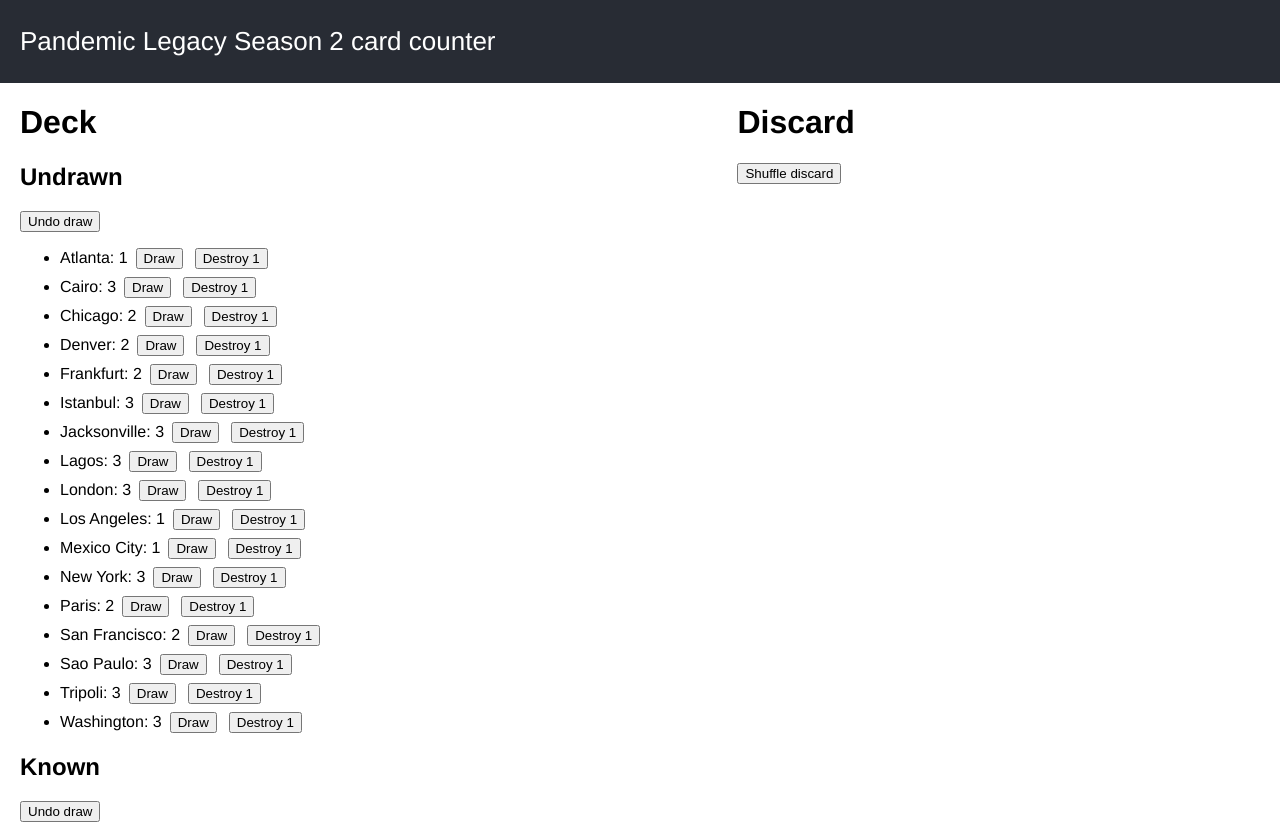
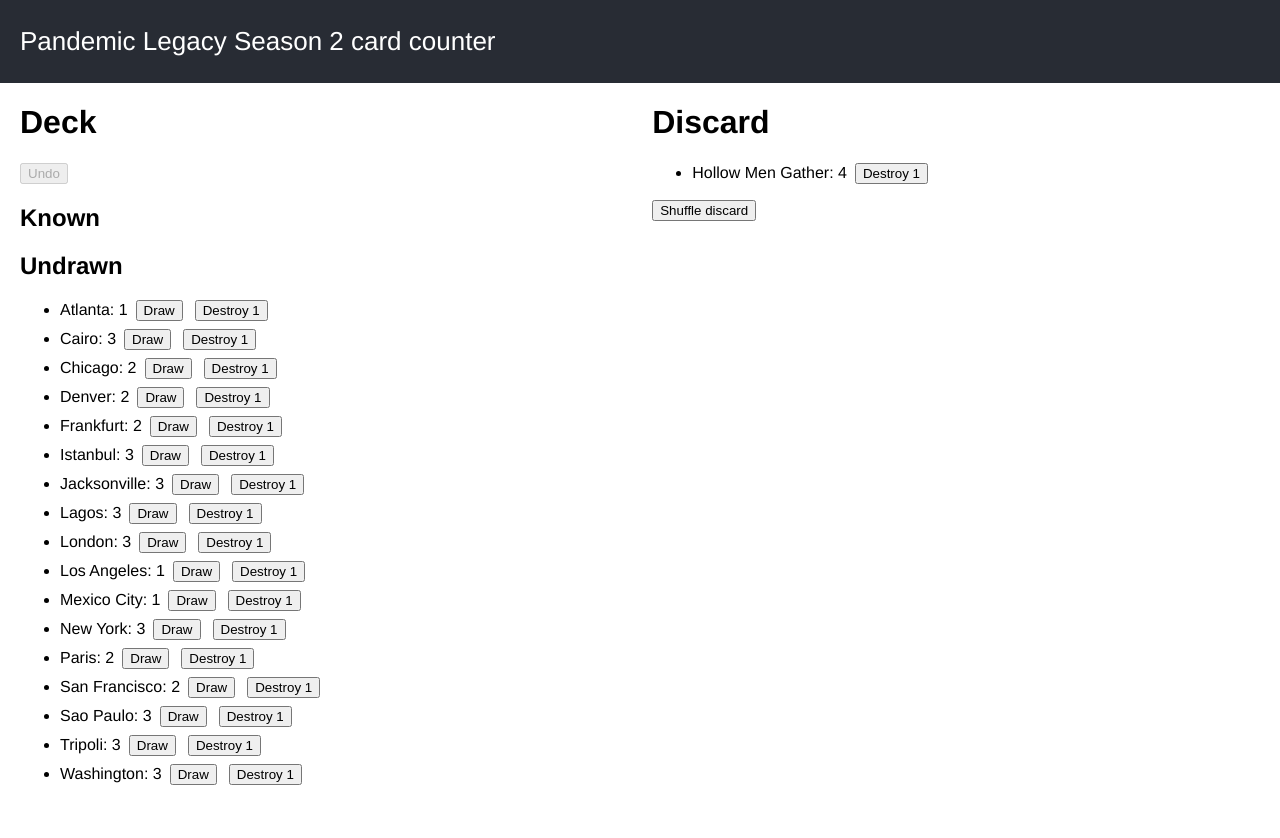
Before and after one commit to kshen0/pandemic-card-counter, a React (Create React App) app: page / in a window 1280 px wide. After the commit the page ends 801 px from the top, so only its background shows below. Built offline with nearby package versions, Linux system fonts and the light colour scheme.

Commit message:
Support multi-level known deck

```diff
--- a/src/App.css
+++ b/src/App.css
@@ -1,3 +1,6 @@
+:root {
+  --left-col-width: 400px;
+}
 
 .App {
   font-family: Helvetica, sans-serif
@@ -32,6 +35,7 @@
 }
 
 .DeckContainer {
+  min-width: var(--left-col-width);
   flex-grow: 1;
 }
 
@@ -60,3 +64,9 @@
   background-color: #2dba3b;
   padding: 12px;
 }
+
+.divider {
+  width: var(--left-col-width);
+  height: 1px;
+  background-color: #dedede;
+}
--- a/src/App.tsx
+++ b/src/App.tsx
@@ -1,7 +1,5 @@
 import React, {useState} from 'react';
-import _ from 'lodash';
 import './App.css';
-import CardListView from './CardListView';
 import CardSetView from './CardSetView';
 import ShuffleDiscardButton from './ShuffleDiscardButton';
 import EpidemicButton from './EpidemicButton';
@@ -33,6 +31,12 @@
   city: string;
 }
 
+type Draw = {
+  city: string
+  deck: 'known' | 'unknown' | 'discard'
+  index: number
+  destroy: boolean
+} | 'shuffle'
 
 // function deckToCardList(deck: DeckCount): CardList {
 //   const keys = Object.keys(deck);
@@ -47,68 +51,113 @@
 //   return cards;
 // }
 
-
-const cityToCard = (city: string): Card => {
-  return {city};
+function incrCity(deck: DeckCount, city: string, incr = 1) {
+  const newDeck = { ...deck };
+  if (!(city in newDeck)) {
+    newDeck[city] = { city, count: 0 };
+  }
+  newDeck[city].count += incr;
+  if (newDeck[city].count === 0) {
+    delete newDeck[city];
+  }
+  return newDeck;
 }
 
-const knownCardsIsEmpty = (knownDeck: DeckCount): boolean => {
-  const vals = Object.values(knownDeck);
-  for (let v of vals) {
-    if (v.count > 0) {
-      return false;
-    }
-  }
-  return true;
-}
+let history: Draw[] = []
 
 function App() {
-  let [undrawnDeck, setUndrawnDeck] = useState<DeckCount>(defaultDeck);
-  let [knownDeck, setKnownDeck] = useState<DeckCount>({});
-  let [discard, setDiscard] = useState<Card[]>([]);
+  const [undrawnDeck, setUndrawnDeck] = useState<DeckCount>(defaultDeck);
+  const [knownDeck, setKnownDeck] = useState<DeckCount[]>([]);
+  const [discard, setDiscard] = useState<DeckCount>({ 'Hollow Men Gather': { city: 'Hollow Men Gather', count: 4 }});
+  const [lastUndo, setLastUndo] = useState<string | null>(null);
 
-  const handleDestroyFromSet = (oldCount: DeckCount, setOldCount: (arg: DeckCount) => void, city: string) => {
-    const newCounts = _.cloneDeep(oldCount);
-    newCounts[city].count = oldCount[city].count - 1;
-    setOldCount(newCounts);
+  const handleDestroyFromSet = (city: string, deck: 'known' | 'unknown' | 'discard', index = 0) => {
+    history.push({ deck, city, index, destroy: true })
+    setLastUndo('destroy');
+    if (deck === 'known') {
+      const newKnownDeck = [ ...knownDeck ];
+      newKnownDeck[index] = incrCity(newKnownDeck[index], city, -1);
+      setKnownDeck(newKnownDeck)
+    } else if (deck === 'discard') {
+      setDiscard(incrCity(discard, city, -1));
+    } else {
+      setUndrawnDeck(incrCity(undrawnDeck, city, -1));
+    }
   };
 
-  const handleDraw = (oldCount: DeckCount, setOldCount: (arg: DeckCount) => void, city: string) => {
-    const newCounts = _.cloneDeep(oldCount);
-    newCounts[city].count = oldCount[city].count - 1;
-    const card = cityToCard(city);
-    setOldCount(newCounts);
-    setDiscard(discard.concat([card]));
+  const handleDraw = (city: string, deck: 'known' | 'unknown') => {
+    history.push({
+      deck,
+      city,
+      index: knownDeck.length - 1,
+      destroy: false,
+    });
+    setLastUndo('draw');
+    if (deck === 'known') {
+      const newKnownDeck = [...knownDeck];
+      const topDeck = incrCity(newKnownDeck.pop()!, city, -1);
+      if (Object.keys(topDeck).length > 0) {
+        newKnownDeck.push(topDeck);
+      }
+      setKnownDeck(newKnownDeck);
+    } else {
+      setUndrawnDeck(incrCity(undrawnDeck, city, -1));
+    }
+    setDiscard(incrCity(discard, city));
   };
 
   // handleUndoDraw takes the most recently-drawn card out of the discard and re-adds it to the set passed in the parameter
-  const handleUndoDraw = (oldCount: DeckCount, setOldCount: (arg: DeckCount) => void) => {
-    const newCounts = _.cloneDeep(oldCount);
+  const handleUndoDraw = () => {
+    const draw = history.pop();
+    if (!draw) return;
 
-    const undoCard = discard[discard.length - 1];
-    const city = undoCard.city;
+    const prevUndo = history[history.length - 1];
+    if (!prevUndo) {
+      setLastUndo(null);
+    } else if (prevUndo === 'shuffle') {
+      setLastUndo('shuffle');
+    } else if (prevUndo.destroy) {
+      setLastUndo('destroy');
+    } else {
+      setLastUndo('draw');
+    }
 
-    newCounts[city].count = oldCount[city].count + 1;
-    const card = cityToCard(city);
-    setOldCount(newCounts);
-    setDiscard(discard.slice(0, discard.length - 1));
+    if (draw === 'shuffle') {
+      const newKnownDeck = [...knownDeck];
+      setDiscard(newKnownDeck.pop()!);
+      setKnownDeck(newKnownDeck);
+      return;
+    }
+
+    const { city, index, deck, destroy } = draw;
+
+    if (deck === 'known') {
+      const newKnownDeck = [...knownDeck];
+      if (index >= knownDeck.length) {
+        newKnownDeck.push({})
+      }
+      newKnownDeck[index] = incrCity(newKnownDeck[index], city);
+      setKnownDeck(newKnownDeck);
+    } else if (deck === 'discard') {
+      setDiscard(incrCity(discard, city));
+    } else {
+      setUndrawnDeck(incrCity(undrawnDeck, city));
+    }
+    if (!destroy) {
+      setDiscard(incrCity(discard, city, -1));
+    }
   }
 
   // Shuffles the discard pile to the top of the deck, updating counts in the known deck if appropriate
   const handleShuffleDiscard = () => {
-    const newKnownDeck = _.cloneDeep(knownDeck);
-    for (let card of discard) {
-      const {city} = card;
-      if (newKnownDeck.hasOwnProperty(card.city)) {
-        newKnownDeck[city].count = newKnownDeck[city].count + 1;
-      } else {
-        newKnownDeck[city] = {city, count: 1};
-      }
-    }
+    const newKnownDeck = [...knownDeck, discard];
+    setKnownDeck(newKnownDeck);
+    history.push('shuffle');
+    setLastUndo('shuffle');
+    setDiscard({});
+  }
 
-    setKnownDeck(newKnownDeck);
-    setDiscard([]);
-  }
+  const reversedSections = [...knownDeck].reverse()
 
   return (
     <div className="App">
@@ -122,29 +171,41 @@
         <div className="DeckAndDiscardContainer">
           <div className="DeckContainer">
             <h1>Deck</h1>
+
+            {<button disabled={!lastUndo} className="ActionButton UndoButton" onClick={handleUndoDraw}>Undo {!!lastUndo && lastUndo}</button>}
+            <div className="KnownDeckContainer">
+              <h2>Known</h2>
+              {
+                reversedSections.map((section, i) => {
+                  return <>
+                    <CardSetView
+                      deckCount={section}
+                      handleDraw={(city: string) => handleDraw(city, 'known')}
+                      hideDrawButton={i > 0}
+                      handleDestroy={(city: string) => handleDestroyFromSet(city, 'known', knownDeck.length - i - 1)}
+                    />
+                    {i + 1 < knownDeck.length && <div className="divider" />}
+                  </>
+                })
+              }
+            </div>
             <div className="UndrawnDeckContainer">
               <h2>Undrawn</h2>
               <CardSetView
                 deckCount={undrawnDeck}
-                handleDraw={(city: string) => handleDraw(undrawnDeck, setUndrawnDeck, city)}
-                handleUndoDraw={() => handleUndoDraw(undrawnDeck, setUndrawnDeck)}
-                hideDrawButton={!knownCardsIsEmpty(knownDeck)}
-                handleDestroy={(city: string) => handleDestroyFromSet(undrawnDeck, setUndrawnDeck, city)}
-              />
-            </div>
-            <div className="KnownDeckContainer">
-              <h2>Known</h2>
-              <CardSetView
-                deckCount={knownDeck}
-                handleDraw={(city: string) => handleDraw(knownDeck, setKnownDeck, city)}
-                handleUndoDraw={() => handleUndoDraw(knownDeck, setKnownDeck)}
-                handleDestroy={(city: string) => handleDestroyFromSet(knownDeck, setKnownDeck, city)}
+                handleDraw={(city: string) => handleDraw(city, 'unknown')}
+                hideDrawButton={knownDeck.length > 0}
+                handleDestroy={(city: string) => handleDestroyFromSet(city, 'unknown')}
               />
             </div>
           </div>
           <div className="DiscardContainer">
             <h1>Discard</h1>
-            <CardListView cards={discard}/>
+            <CardSetView
+              deckCount={discard}
+              hideDrawButton={true}
+              handleDestroy={(city: string) => handleDestroyFromSet(city, 'discard')}
+            />
             {/* TODO support user confirmation */}
             <ShuffleDiscardButton handleShuffleDiscard={handleShuffleDiscard} />
             {/* <EpidemicButton handleEpidemic={handleEpidemic} /> */}
@@ -155,25 +216,4 @@
   );
 }
 
-// function App() {
-//   return (
-//     <div className="App">
-//       <header className="App-header">
-//         <img src={logo} className="App-logo" alt="logo" />
-//         <p>
-//           Edit <code>src/App.tsx</code> and save to reload.
-//         </p>
-//         <a
-//           className="App-link"
-//           href="https://reactjs.org"
-//           target="_blank"
-//           rel="noopener noreferrer"
-//         >
-//           Learn React
-//         </a>
-//       </header>
-//     </div>
-//   );
-// }
-
 export default App;
--- a/src/CardSetView.tsx
+++ b/src/CardSetView.tsx
@@ -1,16 +1,15 @@
 import React from 'react';
-import type {Card, DeckCount, CountMetadata} from './App';
+import type {DeckCount, CountMetadata} from './App';
 
 type Props = {
   deckCount: DeckCount;
   handleDraw?: (city: string) => void;
-  handleUndoDraw?: () => void;
   handleDestroy?: (city: string) => void;
   hideDrawButton?: boolean;
 }
 
 function CardListView(props: Props) {
-  const {deckCount, handleDestroy, handleDraw, handleUndoDraw, hideDrawButton} = props;
+  const {deckCount, handleDestroy, handleDraw, hideDrawButton} = props;
 
   const sortedCities = Object.values(deckCount).sort((a, b) => {
     if (a.city < b.city) {
@@ -23,7 +22,6 @@
 
   return (
     <div className="CardList">
-      {!!handleUndoDraw && <button className="ActionButton UndoButton" onClick={handleUndoDraw}>Undo draw</button>}
       <ul>
         {sortedCities.map((entry: CountMetadata) => {
           const {city, count} = entry;
```
